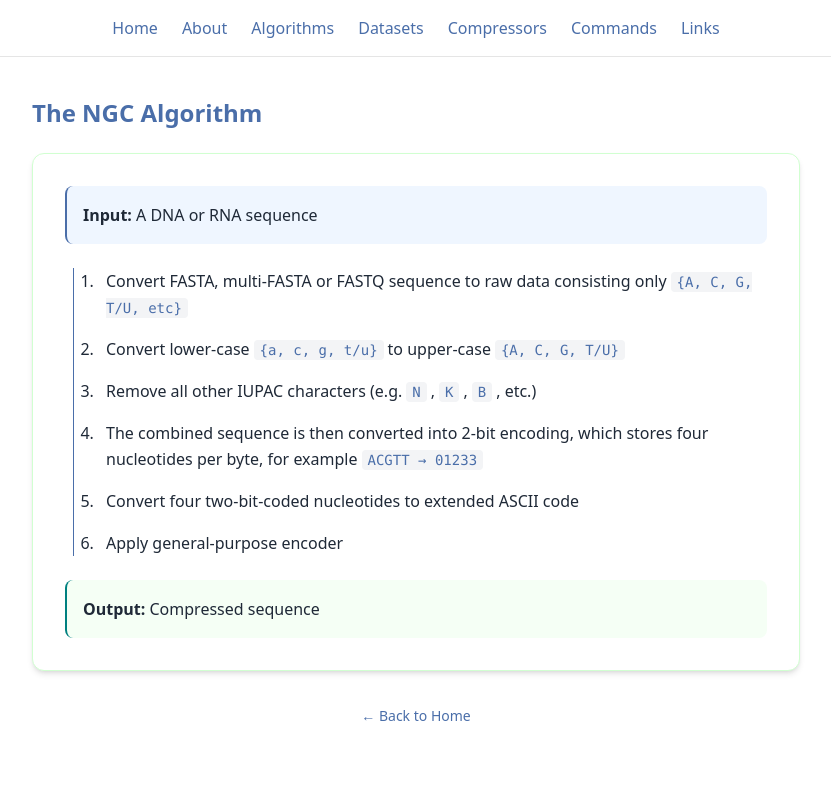
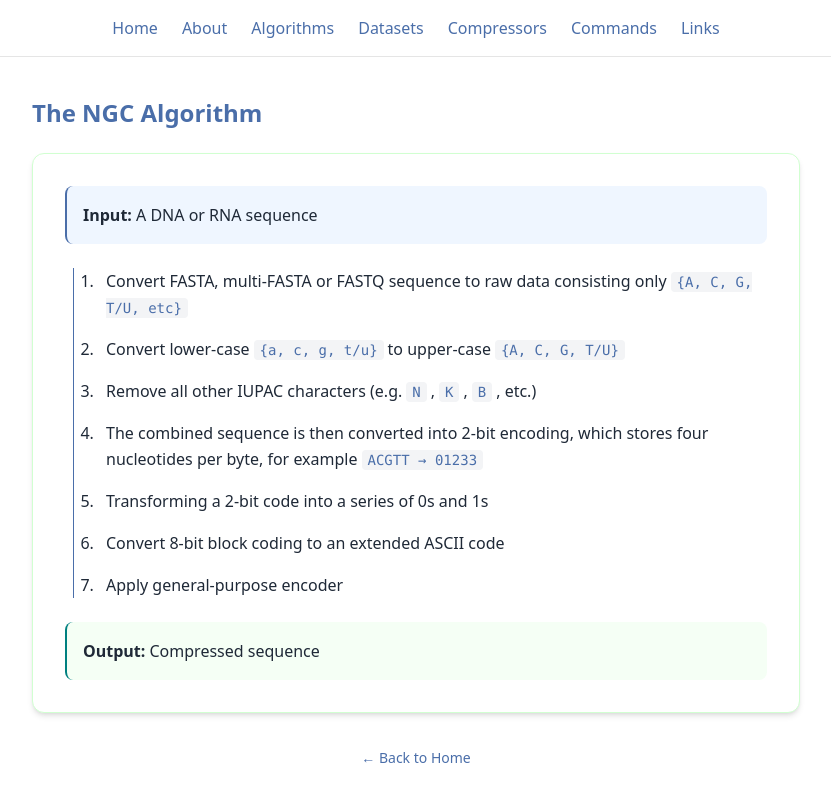
Before and after one commit to ChakrabortyDiya/mgc, a Next.js app in the folder frontend/: page /algo in a window 1280 px wide. Shown: the top 802 px of the page, without its empty margins (224-1055 px from the left). Built offline with nearby package versions, Linux system fonts and the light colour scheme.

Commit message:
feat: update algorithm steps to clarify transformation of 2-bit code and 8-bit block coding

```diff
--- a/frontend/app/algo/page.tsx
+++ b/frontend/app/algo/page.tsx
@@ -69,7 +69,14 @@ export default function AlgoPage() {
                     whileHover={{ x: 3 }}
                     transition={{ type: "spring", stiffness: 300 }}
                   >
-                    Convert four two-bit-coded nucleotides to extended ASCII code
+                    Transforming a 2-bit code into a series of 0s and 1s
+                  </motion.li>
+                  <motion.li
+                    className="pl-2"
+                    whileHover={{ x: 3 }}
+                    transition={{ type: "spring", stiffness: 300 }}
+                  >
+                    Convert 8-bit block coding to an extended ASCII code
                   </motion.li>
                   <motion.li
                     className="pl-2"
--- a/frontend/app/contributors/page.tsx
+++ b/frontend/app/contributors/page.tsx
@@ -12,13 +12,11 @@ export default function ContributorsPage() {
   };
 
   const contributors: Contributor[] = [
-    { name: "Subhankar Roy", email: "subhankar.roy07@gmail.com" },
     { name: "Arnab Charit", email: "arnabcharit29@gmail.com" },
+    { name: "Diya Chakraborty", email: "crs.diya@gmail.com" },
     { name: "Mriganka Patra", email: "mriganka9432@gmail.com" },
     { name: "Ananya Sadhukhan", email: "ananyasadhukhan1803@gmail.com" },
-    { name: "Partha Ghosh", email: "pghosh44@gmail.com" },
-    { name: "Diya Chakraborty", email: "crs.diya@gmail.com" },
-    { name: "Anirban Mukhopadhyay", email: "anirban@klyuniv.ac.in" },
+    { name: "Subhankar Roy", email: "subhankar.roy07@gmail.com" },
   ];
 
   return (
```
